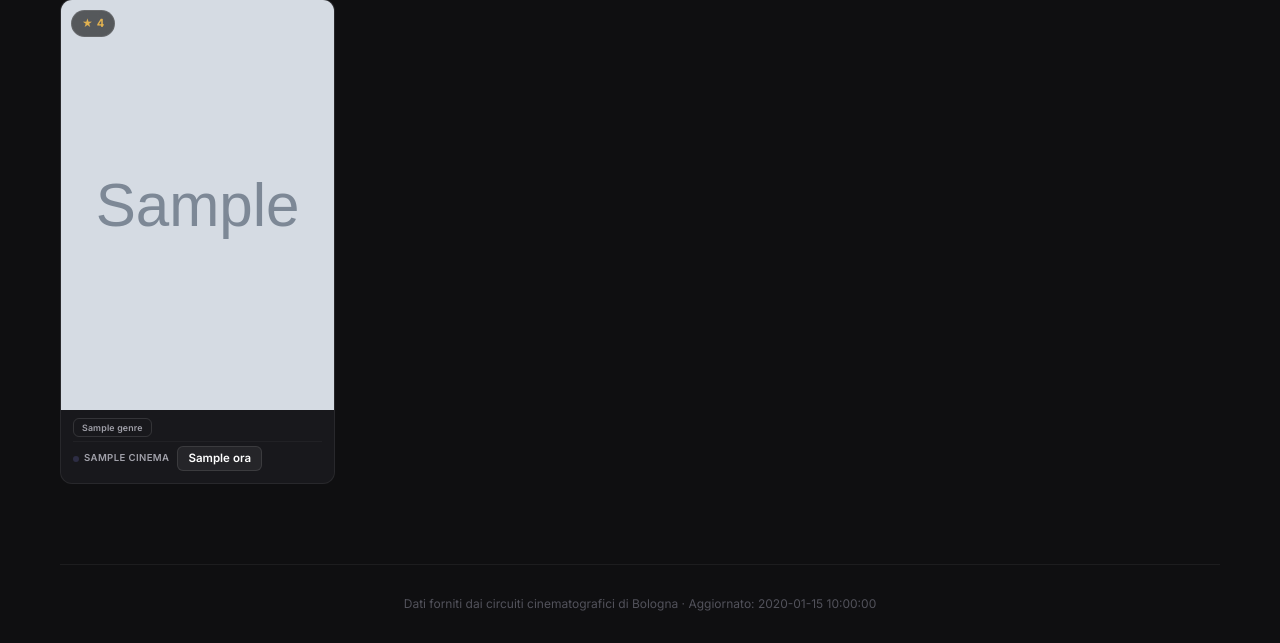
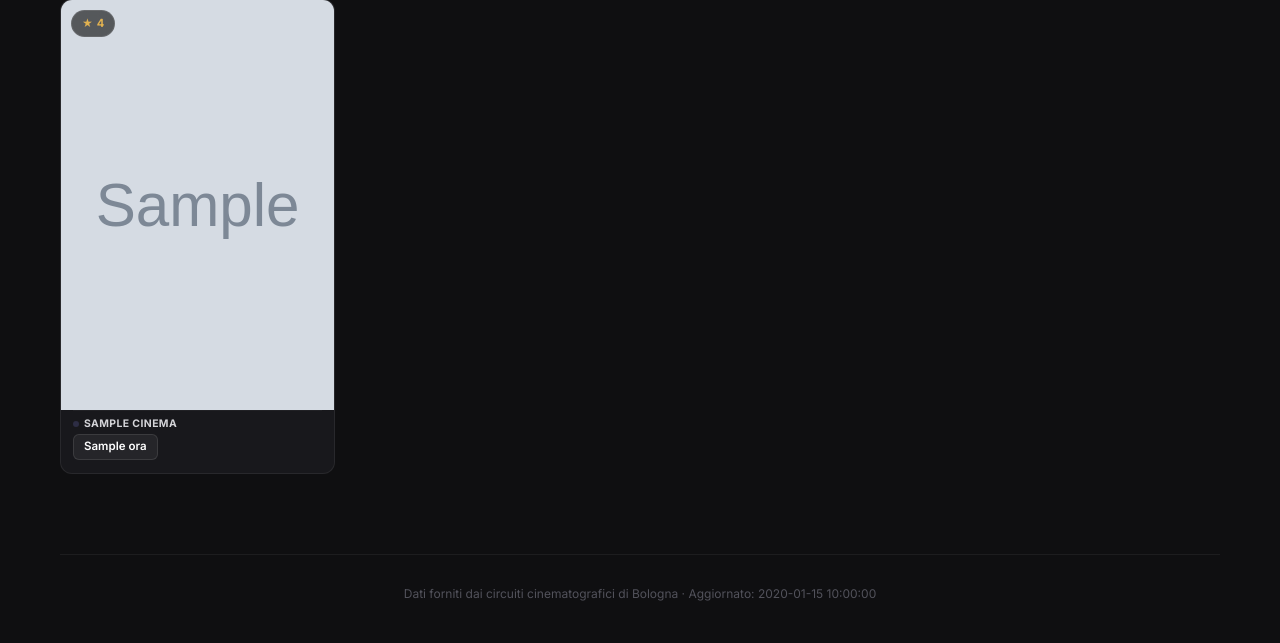
Before and after one commit to Priestomm/bologna-cinema-scraper, a FastAPI app: template bot/templates/schedule.html in a window 1280 px wide. Shown: the part 444-1087 px from the top of the page. After the commit the page ends 1045 px from the top, so only its background shows below. Run offline with FastAPI, Linux system fonts and the light colour scheme; the template is opened without the code that fills it: most values are stand-ins (such as "Sample title", 1, 10 or a date in 2020); grey boxes marked "Sample" are stand-in pictures; parts of the project's set-up code (start-up, migrations or seed data) failed here and were passed over.

Commit message:
feat: generi su poster in hover, cinema layout verticale
- Generi: overlay absolute sul poster (top-right), max 2, opacity hover
- Cinema: nome su riga 1 (grassetto), orari su riga 2 (flex wrap)
- align-items:start sulla griglia (no card vuote)
- Time chips: white-space:nowrap
- Rimossi generi dal blocco separato sotto il poster

```diff
--- a/bot/templates/schedule.html
+++ b/bot/templates/schedule.html
@@ -162,7 +162,7 @@ body{
 .film-grid{
   display:grid;
   grid-template-columns:repeat(auto-fill,minmax(260px,1fr));
-  gap:20px;padding-bottom:60px;align-items:stretch
+  gap:20px;padding-bottom:60px;align-items:start
 }
 .film-card{
   border-radius:12px;overflow:hidden;background:#18181c;
@@ -179,6 +179,19 @@ body{
   display:flex;align-items:flex-end;
   padding:12px 12px 0;
   background:linear-gradient(135deg, #1a1a2e, #2d2d44)
+}
+.film-genres-overlay{
+  position:absolute;top:10px;right:10px;z-index:2;
+  display:flex;flex-direction:column;align-items:flex-end;gap:3px;
+  opacity:0;transition:opacity .2s ease
+}
+.film-card:hover .film-genres-overlay{opacity:1}
+.film-genres-overlay .genre-chip{
+  font-size:0.55rem;font-weight:600;letter-spacing:0.02em;
+  padding:2px 8px;border-radius:6px;
+  background:rgba(0,0,0,0.7);color:#e2e8f0;
+  backdrop-filter:blur(4px);white-space:nowrap;
+  border:1px solid rgba(255,255,255,0.1)
 }
 .film-rating{
   position:absolute;top:10px;left:10px;
@@ -203,17 +216,6 @@ body{
   background:linear-gradient(to top,rgba(0,0,0,0.95) 0%,rgba(0,0,0,0.5) 60%,transparent 100%);
   padding:28px 0 6px;margin:0 -12px;padding-left:12px;padding-right:12px
 }
-.film-genres{
-  display:flex;flex-wrap:wrap;gap:4px;padding:8px 12px 4px
-}
-.genre-chip{
-  font-size:0.55rem;font-weight:600;letter-spacing:0.02em;
-  padding:2px 8px;border-radius:6px;
-  cursor:default;transition:opacity .15s;
-  color:#a1a1aa;background:transparent;
-  border:1px solid rgba(255,255,255,0.12)
-}
-.genre-chip:hover{opacity:0.8}
 /* palette generi */
 .genre-commedia{color:#e2b250;border-color:rgba(226,178,80,0.3)}
 .genre-horror,.genre-terror{color:#ef4444;border-color:rgba(239,68,68,0.3)}
@@ -239,20 +241,19 @@ body{
   margin-top:auto
 }
 .film-cinema-row{
-  display:flex;align-items:center;gap:8px;
-  padding:4px 0;border-top:1px solid rgba(255,255,255,0.04)
+  display:flex;flex-direction:column;gap:3px;
+  padding:5px 0;border-top:1px solid rgba(255,255,255,0.04)
 }
-.cinema-badge{
+.cinema-name{
   display:flex;align-items:center;gap:5px;
-  font-size:0.6rem;font-weight:600;text-transform:uppercase;
-  letter-spacing:0.04em;color:#a1a1aa;flex-shrink:0;
-  max-width:140px;word-wrap:break-word;line-height:1.3
+  font-size:0.65rem;font-weight:700;text-transform:uppercase;
+  letter-spacing:0.04em;color:#d4d4d8
 }
 .cinema-dot{
   width:6px;height:6px;border-radius:50%;flex-shrink:0
 }
 .cinema-times{
-  display:flex;flex-wrap:wrap;gap:4px;align-items:center
+  display:flex;flex-wrap:wrap;gap:6px;align-items:center
 }
 .cinema-times.times-collapsed .overflow-time{display:none}
 .expand-times{
@@ -281,7 +282,7 @@ body{
   padding:3px 10px;border-radius:6px;
   border:1px solid rgba(255,255,255,0.1);
   font-variant-numeric:tabular-nums;
-  text-decoration:none;cursor:pointer;
+  text-decoration:none;cursor:pointer;white-space:nowrap;
   transition:all .2s ease
 }
 .film-time:hover{
@@ -349,11 +350,9 @@ body{
   .film-poster{padding:6px 6px 0;aspect-ratio:2/3}
   .film-rating{font-size:0.55rem;padding:2px 5px;top:4px;left:4px}
   .film-title-overlay h3{font-size:0.75rem;line-height:1.15}
-  .film-genres{padding:4px 6px 4px;gap:3px}
-  .genre-chip{font-size:0.45rem;padding:1px 6px}
   .film-cinemas{padding:0 6px 6px;gap:4px}
-  .cinema-badge{font-size:0.5rem;max-width:120px}
-  .film-time{font-size:0.6rem;padding:2px 5px}
+  .cinema-name{font-size:0.55rem}
+  .film-time{font-size:0.6rem;padding:2px 5px;white-space:nowrap}
   .expand-times{font-size:0.5rem;padding:2px 6px}
   .pill-vo{font-size:0.35rem}
   .filter-bar{padding:0 0 14px}
@@ -468,18 +467,18 @@ body{
              data-cinemas="{{ film.cinemas|map(attribute='name')|join(',')|lower }}">
           <div class="film-poster"{% if film.poster_url %} style="background: url('{{ film.poster_url }}') center/cover no-repeat"{% endif %}>
             {% if film.rating and film.rating != "0.0" %}<span class="film-rating">{{ film.rating }}</span>{% else %}<span class="film-rating film-rating-nd">N/D</span>{% endif %}
+            {% if film.genre %}
+            <div class="film-genres-overlay">
+              {% for g in film.genre.split("/")|truncate(2, True, '') %}
+                {% set g = g.strip() %}
+                <span class="genre-chip genre-{{ g|lower|replace(' ', '-') }}">{{ g }}</span>
+              {% endfor %}
+            </div>
+            {% endif %}
             <div class="film-title-overlay">
               <h3>{{ film.titolo }}</h3>
             </div>
           </div>
-          {% if film.genre %}
-          <div class="film-genres">
-            {% for g in film.genre.split("/") %}
-              {% set g = g.strip() %}
-              <span class="genre-chip genre-{{ g|lower|replace(' ', '-') }}">{{ g }}</span>
-            {% endfor %}
-          </div>
-          {% endif %}
           <div class="film-cinemas{% if film.cinemas|length > 3 %} collapsed{% endif %}">
             {% set total_cinemas = film.cinemas|length %}
             {% for c in film.cinemas %}
@@ -492,7 +491,7 @@ body{
               {% endfor %}
               <div class="film-cinema-row{% if total_cinemas > 3 and loop.index > 3 %} overflow-row{% endif %}" data-cinema="{{ c.name|lower }}">
                 {% set short_name = c.name|replace("Cineteca - ", "")|replace("Pop Up - ", "")|replace("Cinema ", "")|replace("Arena ", "") %}
-                <span class="cinema-badge"><span class="cinema-dot" style="background:{{ matched.dot }}"></span>{{ short_name }}</span>
+                <div class="cinema-name"><span class="cinema-dot" style="background:{{ matched.dot }}"></span>{{ short_name }}</div>
                 <div class="cinema-times{% if c.times|length > 2 %} times-collapsed{% endif %}">
                   {% for t in c.times %}
                   <a href="{{ t.url }}" target="_blank" rel="noopener" class="film-time{% if t.vo %} film-time-vo{% endif %}{% if c.times|length > 2 and loop.index > 2 %} overflow-time{% endif %}">
```
